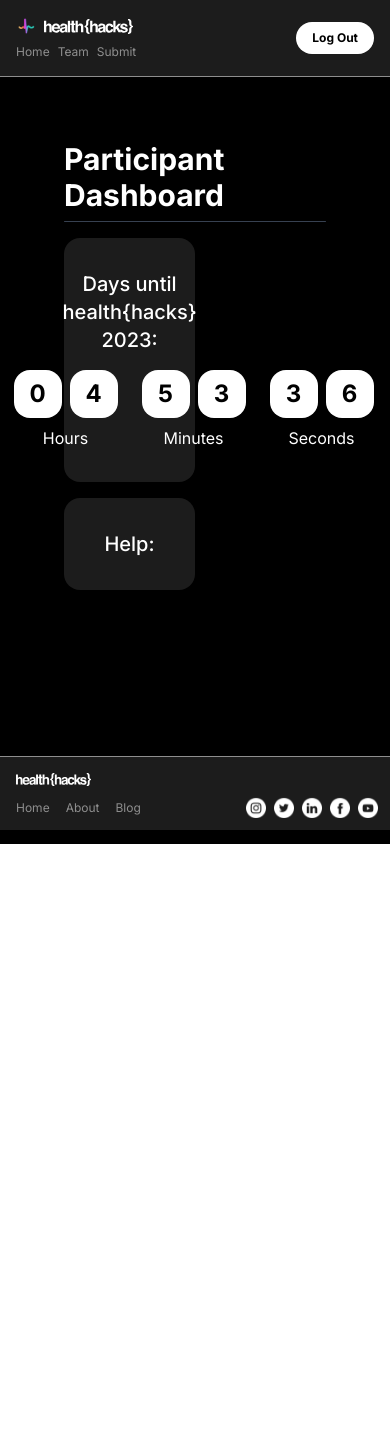
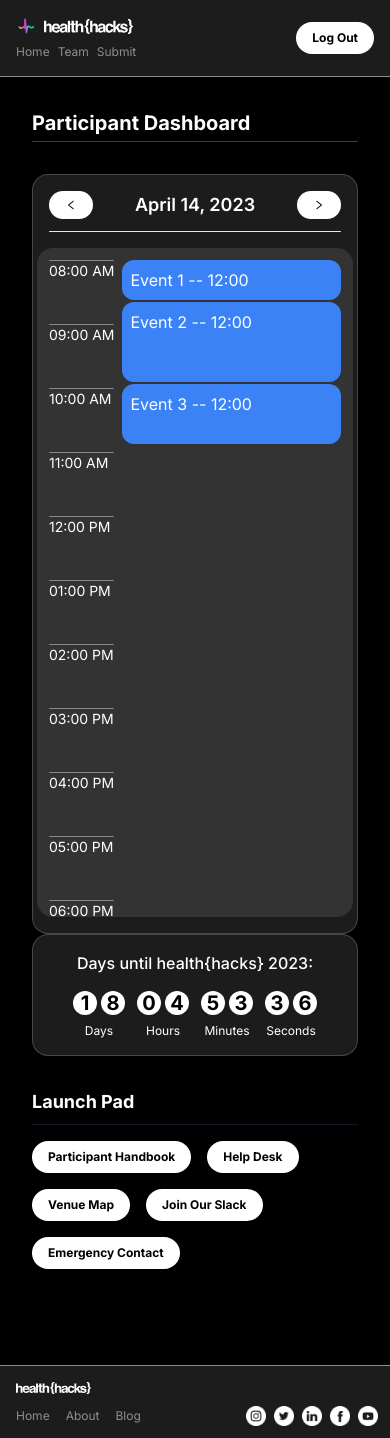
Before and after one commit to michaelhyi/healthhacks-website, a Next.js app in the folder web/: page /dashboard in a window 390 px wide. Before the commit the page ends 844 px from the top, so only its background shows below. Built offline with nearby package versions, Linux system fonts and the light colour scheme.

Commit message:
Working on schedule

```diff
--- /dev/null
+++ b/web/components/dashboard/SubtitleDash.tsx
@@ -0,0 +1,13 @@
+interface Props {
+  title: string;
+}
+
+const SubtitleDash: React.FC<Props> = ({ title }) => {
+  return (
+    <div className="mb-4">
+      <p className="text-lg md:text-xl font-bold mb-2">{title}</p>
+      <hr className="h-[1px] bg-gray-900 border-0 rounded"></hr>
+    </div>
+  );
+};
+export default SubtitleDash;
--- a/web/components/dashboard/TitleDash.tsx
+++ b/web/components/dashboard/TitleDash.tsx
@@ -7,8 +7,8 @@ interface Props {
 const TitleDash: React.FC<Props> = ({ title }) => {
   return (
     <div className="mb-4">
-      <p className="text-3xl font-bold mt-2 mb-2">{title}</p>
-      <hr className="h-[1px] bg-gray-700 border-0 rounded"></hr>
+      <p className="text-xl md:text-3xl font-bold mt-2 mb-1">{title}</p>
+      <hr className="h-[1px] bg-gray-700 border-0 rounded mb-8"></hr>
     </div>
   );
 };
--- a/web/components/dashboard/home/EventCountdown.tsx
+++ b/web/components/dashboard/home/EventCountdown.tsx
@@ -60,41 +60,49 @@ const Countdown = () => {
   }, [dueDates]);
 
   return (
-    <div className="flex flex-col justify-center items-center bg-hh-gray border-opacity-50 w-full rounded-2xl p-8">
-      <p className="text-xl font-medium text-center">
+    <div className="flex flex-col justify-center items-center bg-hh-gray border border-[#aaa] border-opacity-30 w-full rounded-2xl p-4 md:p-8">
+      <p className="text-md md:text-xl font-medium text-center">
         {event}<br />
       </p>
-      <div className='flex flex-row gap-x-6 mt-4'>
+      <div className='flex flex-row gap-x-3 xl:gap-x-6 mt-4'>
         <div className='flex flex-col items-center gap-y-2'>
-          <div className='flex flex-row gap-x-2'>
-            <div className='w-12 h-12 bg-white rounded-2xl text-black flex items-center justify-center text-2xl font-bold'>{days[0]}</div>
-            <div className='w-12 h-12 bg-white rounded-2xl text-black flex items-center justify-center text-2xl font-bold'>{days[1]}</div>
+          <div className='flex flex-row gap-x-1 lg:gap-x-2'>
+            <div className='w-6 h-6 md:w-8 md:h-8 xl:w-12 xl:h-12 bg-white rounded-2xl text-black flex items-center justify-center text-xl md:text-2xl font-bold'>{days[0]}</div>
+            <div className='w-6 h-6 md:w-8 md:h-8  xl:w-12 xl:h-12 bg-white rounded-2xl text-black flex items-center justify-center text-xl md:text-2xl font-bold'>{days[1]}</div>
           </div>
-          Days
+          <p className='text-xs lg:text-md'>
+            Days
+          </p>
         </div>
 
         <div className='flex flex-col items-center gap-y-2'>
-          <div className='flex flex-row gap-x-2'>
-            <div className='w-12 h-12 bg-white rounded-2xl text-black flex items-center justify-center text-2xl font-bold'>{hours[0]}</div>
-            <div className='w-12 h-12 bg-white rounded-2xl text-black flex items-center justify-center text-2xl font-bold'>{hours[1]}</div>
+          <div className='flex flex-row gap-x-1 lg:gap-x-2'>
+            <div className='w-6 h-6 md:w-8 md:h-8 xl:w-12 xl:h-12 bg-white rounded-2xl text-black flex items-center justify-center text-xl md:text-2xl font-bold'>{hours[0]}</div>
+            <div className='w-6 h-6 md:w-8 md:h-8 xl:w-12 xl:h-12 bg-white rounded-2xl text-black flex items-center justify-center text-xl md:text-2xl font-bold'>{hours[1]}</div>
           </div>
-          Hours
+          <p className='text-xs lg:text-md'>
+            Hours
+          </p>
         </div>
 
         <div className='flex flex-col items-center gap-y-2'>
-          <div className='flex flex-row gap-x-2'>
-            <div className='w-12 h-12 bg-white rounded-2xl text-black flex items-center justify-center text-2xl font-bold'>{mins[0]}</div>
-            <div className='w-12 h-12 bg-white rounded-2xl text-black flex items-center justify-center text-2xl font-bold'>{mins[1]}</div>
+          <div className='flex flex-row gap-x-1 lg:gap-x-2'>
+            <div className='w-6 h-6 md:w-8 md:h-8 xl:w-12 xl:h-12 bg-white rounded-2xl text-black flex items-center justify-center text-xl md:text-2xl font-bold'>{mins[0]}</div>
+            <div className='w-6 h-6 md:w-8 md:h-8 xl:w-12 xl:h-12 bg-white rounded-2xl text-black flex items-center justify-center text-xl md:text-2xl font-bold'>{mins[1]}</div>
           </div>
-          Minutes
+          <p className='text-xs lg:text-md'>
+            Minutes
+          </p>
         </div>
 
         <div className='flex flex-col items-center gap-y-2'>
-          <div className='flex flex-row gap-x-2'>
-            <div className='w-12 h-12 bg-white rounded-2xl text-black flex items-center justify-center text-2xl font-bold'>{secs[0]}</div>
-            <div className='w-12 h-12 bg-white rounded-2xl text-black flex items-center justify-center text-2xl font-bold'>{secs[1]}</div>
+          <div className='flex flex-row gap-x-1 lg:gap-x-2'>
+            <div className='w-6 h-6 md:w-8 md:h-8 xl:w-12 xl:h-12 bg-white rounded-2xl text-black flex items-center justify-center text-xl md:text-2xl font-bold'>{secs[0]}</div>
+            <div className='w-6 h-6 md:w-8 md:h-8 xl:w-12 xl:h-12 bg-white rounded-2xl text-black flex items-center justify-center text-xl md:text-2xl font-bold'>{secs[1]}</div>
           </div>
-          Seconds
+          <p className='text-xs lg:text-md'>
+            Seconds
+          </p>
         </div>
       </div>
     </div >
--- a/web/components/dashboard/home/EventHelp.tsx
+++ b/web/components/dashboard/home/EventHelp.tsx
@@ -1,12 +1,36 @@
-import React, { useState, useEffect } from 'react';
+import React from 'react';
+import SubtitleDash from '../SubtitleDash';
 
 const EventHelp = () => {
 
   return (
-    <div className="flex flex-col justify-center items-center bg-hh-gray border-opacity-50 w-full rounded-2xl p-8">
-      <p className="text-xl font-medium text-center">
-        Help:
-      </p>
+    <div className="flex flex-col justify-center w-full">
+      {/* <p className="text-md md:text-xl font-medium text-center">
+        Participant HQ:
+      </p> */}
+      <SubtitleDash title="Launch Pad" />
+      <div className="flex flex-wrap gap-x-4 gap-y-4">
+        <button className="text-center bg-white text-black px-4 py-2 w-auto rounded-3xl text-xs md:text-sm font-bold opacity-100 hover:cursor-pointer duration-500 hover:opacity-75">
+          Participant Handbook
+        </button>
+        <button className="text-center bg-white text-black px-4 py-2 w-auto rounded-3xl text-xs md:text-sm font-bold opacity-100 hover:cursor-pointer duration-500 hover:opacity-75">
+          Help Desk
+        </button>
+        <button className="text-center bg-white text-black px-4 py-2 w-auto rounded-3xl text-xs md:text-sm font-bold opacity-100 hover:cursor-pointer duration-500 hover:opacity-75">
+          Venue Map
+        </button>
+        <button className="text-center bg-white text-black px-4 py-2 w-auto rounded-3xl text-xs md:text-sm font-bold opacity-100 hover:cursor-pointer duration-500 hover:opacity-75">
+          Join Our Slack
+        </button>
+        <button className="text-center bg-white text-black px-4 py-2 w-auto rounded-3xl text-xs md:text-sm font-bold opacity-100 hover:cursor-pointer duration-500 hover:opacity-75">
+          Emergency Contact
+        </button>
+        {/* <ul className="list-disc list-outside md:pl-12 sm:pl-6">
+          <li className="pl-0">Participant Handbook</li>
+          <li className="pl-0">Help Desk</li>
+          <li className="pl-0">Venue Map</li>
+        </ul> */}
+      </div>
     </div>
   );
 };
--- /dev/null
+++ b/web/components/dashboard/home/EventSchedule.tsx
@@ -0,0 +1,156 @@
+import { useState } from 'react';
+import moment from 'moment';
+import { AiOutlineRight, AiOutlineLeft } from "react-icons/ai";
+
+function Scheduler() {
+  const [currentDate, setCurrentDate] = useState(moment('2023-04-14'));
+  const [events, setEvents] = useState([
+    { time: moment('2023-04-14 08:00:00'), title: 'Event 1', duration: 60, link: 'https://example.com/event1' },
+    { time: moment('2023-04-14 11:00:00'), title: 'Event 2', duration: 120, link: 'https://example.com/event2' },
+    { time: moment('2023-04-14 14:00:00'), title: 'Event 3', duration: 90, link: 'https://example.com/event3' },
+    // Add more events here
+  ]);
+
+  // Calculate the number of minutes between 12 AM and the start of the first event
+  const startOffset = events.length > 0 ? moment.duration(events[0].time.diff(events[0].time.startOf('day'))).asMinutes() : 0;
+
+  // Calculate the number of minutes between 12 AM and the end of the last event
+  const endOffset = events.length > 0 ? moment.duration(events[events.length - 1].time.clone().add(events[events.length - 1].duration, 'minutes').diff(moment().startOf('day'))).asMinutes() : 0;
+
+
+  const handlePrevDay = () => {
+    if (currentDate > moment('2023-04-14')) {
+      setCurrentDate(currentDate.clone().subtract(1, 'day'));
+    }
+  };
+
+  const handleNextDay = () => {
+    if (currentDate < moment('2023-04-16')) {
+      setCurrentDate(currentDate.clone().add(1, 'day'));
+    }
+  };
+
+  const timeSlots = [];
+  for (let i = 8; i < 23; i++) {
+    const time = moment().startOf('day').add(i, 'hours');
+    timeSlots.push(time.format('hh:mm A'));
+  }
+
+  const renderEvents = () => {
+    return events.map((event, index) => {
+      const start = moment.duration(event.time.diff(event.time.startOf('day'))).asMinutes() - startOffset;
+      console.log(event);
+      const end = start + event.duration;
+      const height = (event.duration / 60) * 40;
+      return (
+        <div
+          className="event text-white block w-full h-24 bg-blue-500 rounded-xl p-2"
+          key={index}
+          style={{ top: start, height }}
+          onClick={() => window.open(event.link)}
+        >
+          {event.title} -- {event.time.format('hh:mm')}
+        </div>
+      );
+    });
+  };
+
+  return (
+    <div className='flex flex-col  bg-hh-gray border border-[#aaa] border-opacity-30 rounded-2xl p-4 md:p-8 h-full w-full p-4 overflow-hidden'>
+      <div className="header flex flex-row items-center justify-between mb-2">
+        <button className="text-center bg-white text-black px-4 py-2 w-auto rounded-3xl text-xs md:text-sm font-bold opacity-100 hover:cursor-pointer duration-500 hover:opacity-75" onClick={handlePrevDay}>
+          <AiOutlineLeft/>
+        </button>
+        <h2 className="text-lg font-semibold">{currentDate.format('MMMM DD, YYYY')}</h2>
+        <button className="text-center bg-white text-black px-4 py-2 w-auto rounded-3xl text-xs md:text-sm font-bold opacity-100 hover:cursor-pointer duration-500 hover:opacity-75" onClick={handleNextDay}>
+          <AiOutlineRight/>
+        </button>
+      </div>
+      <hr className="h-[1px] bg-gray-200 border-0 rounded my-1 mb-4"></hr>
+
+      <div className="scheduler flex flex-row overflow-y-scroll h-full gap-x-2 bg-[#333] p-3 -mx-3 rounded-2xl">
+        <div className="sidebar w-1/">
+          {timeSlots.map((time) => (
+            <div key={time} className="block w-full h-16">
+              <hr className="h-[1px] bg-[#888] border-0 rounded"></hr>
+              <div className="time text-sm">{time}</div>
+            </div>
+          ))}
+        </div>
+        <div className="schedule flex-1">
+          <div className="events flex flex-col gap-y-[2px]">
+            {/* Replace this with your code for displaying events
+            <div className="block w-full h-24 bg-blue-500"></div>
+            <div className="block w-full h-16 bg-red-500"></div>
+            <div className="block w-full h-32 bg-green-500"></div> */}
+            {renderEvents()}
+          </div>
+        </div>
+      </div>
+    </div>
+  );
+}
+
+export default Scheduler;
+
+
+
+// import { useState } from 'react';
+// import moment from 'moment';
+
+// const EventSchedule = () => {
+  // const [events, setEvents] = useState([
+  //   { time: moment('2023-04-07 09:00:00'), title: 'Event 1', duration: 60, link: 'https://example.com/event1' },
+  //   { time: moment('2023-04-07 11:00:00'), title: 'Event 2', duration: 120, link: 'https://example.com/event2' },
+  //   { time: moment('2023-04-07 14:00:00'), title: 'Event 3', duration: 90, link: 'https://example.com/event3' },
+  //   // Add more events here
+  // ]);
+
+  // // Calculate the number of minutes between 12 AM and the start of the first event
+  // const startOffset = events.length > 0 ? moment.duration(events[0].time.diff(moment().startOf('day'))).asMinutes() : 0;
+
+  // // Calculate the number of minutes between 12 AM and the end of the last event
+  // const endOffset = events.length > 0 ? moment.duration(events[events.length - 1].time.clone().add(events[events.length - 1].duration, 'minutes').diff(moment().startOf('day'))).asMinutes() : 0;
+
+  // // Render the time slots from 12 AM to 11 PM
+  // const renderTimeSlots = () => {
+  //   const timeSlots = [];
+  //   for (let i = 0; i < 24; i++) {
+  //     const time = moment().startOf('day').add(i, 'hours');
+  //     timeSlots.push(
+  //       <div className="time-slot" key={i}>
+  //         {time.format('h:mm A')}
+  //       </div>
+  //     );
+  //   }
+  //   return timeSlots;
+  // };
+
+  // // Render the events as blocks in the schedule
+  // const renderEvents = () => {
+  //   return events.map((event, index) => {
+  //     const start = moment.duration(event.time.diff(moment().startOf('day'))).asMinutes() - startOffset;
+  //     const end = start + event.duration;
+  //     const height = (event.duration / 60) * 40;
+  //     return (
+  //       <div
+  //         className="event text-white"
+  //         key={index}
+  //         style={{ top: start, height }}
+  //         onClick={() => window.open(event.link)}
+  //       >
+  //         {event.title}
+  //       </div>
+  //     );
+  //   });
+  // };
+
+//   return (
+//     <div className="flex flex-row">
+//       <div className="time-slots">{renderTimeSlots()}</div>
+//       <div className="schedule">{renderEvents()}</div>
+//     </div>
+//   );
+// };
+
+// export default EventSchedule;
--- a/web/pages/dashboard/index.tsx
+++ b/web/pages/dashboard/index.tsx
@@ -4,6 +4,7 @@ import ContainerApp from "../../components/ContainerApp";
 import Footer from "../../components/dashboard/FooterDash";
 import EventCountdown from "../../components/dashboard/home/EventCountdown";
 import EventHelp from "../../components/dashboard/home/EventHelp";
+import Scheduler from "../../components/dashboard/home/EventSchedule";
 import TitleDash from "../../components/dashboard/TitleDash";
 
 export default function Dashboard() {
@@ -27,11 +28,13 @@ export default function Dashboard() {
 
   return (
     <NavbarContainer>
-      <div className="m-16">
+      <div className="m-8 lg:m-16">
         <TitleDash title="Participant Dashboard" />
-        <div className="flex flex-col md:flex-row h-[50vh]">
-          <div className="w-1/2"></div>
-          <div className="flex flex-col w-1/2 gap-y-4">
+        <div className="flex flex-col lg:flex-row h-full gap-x-8">
+          <div className="w-full xl:w-1/2 h-[90vh]">
+            <Scheduler/>
+          </div>
+          <div className="flex flex-col w-full xl:w-1/2 gap-y-8">
             <div className="">
               <EventCountdown />
             </div>
```
Also changed, not shown: web/components/dashboard/NavbarDash.tsx (+1 -16 lines), web/components/dashboard/NavbarLink.tsx (+7 -6 lines).
